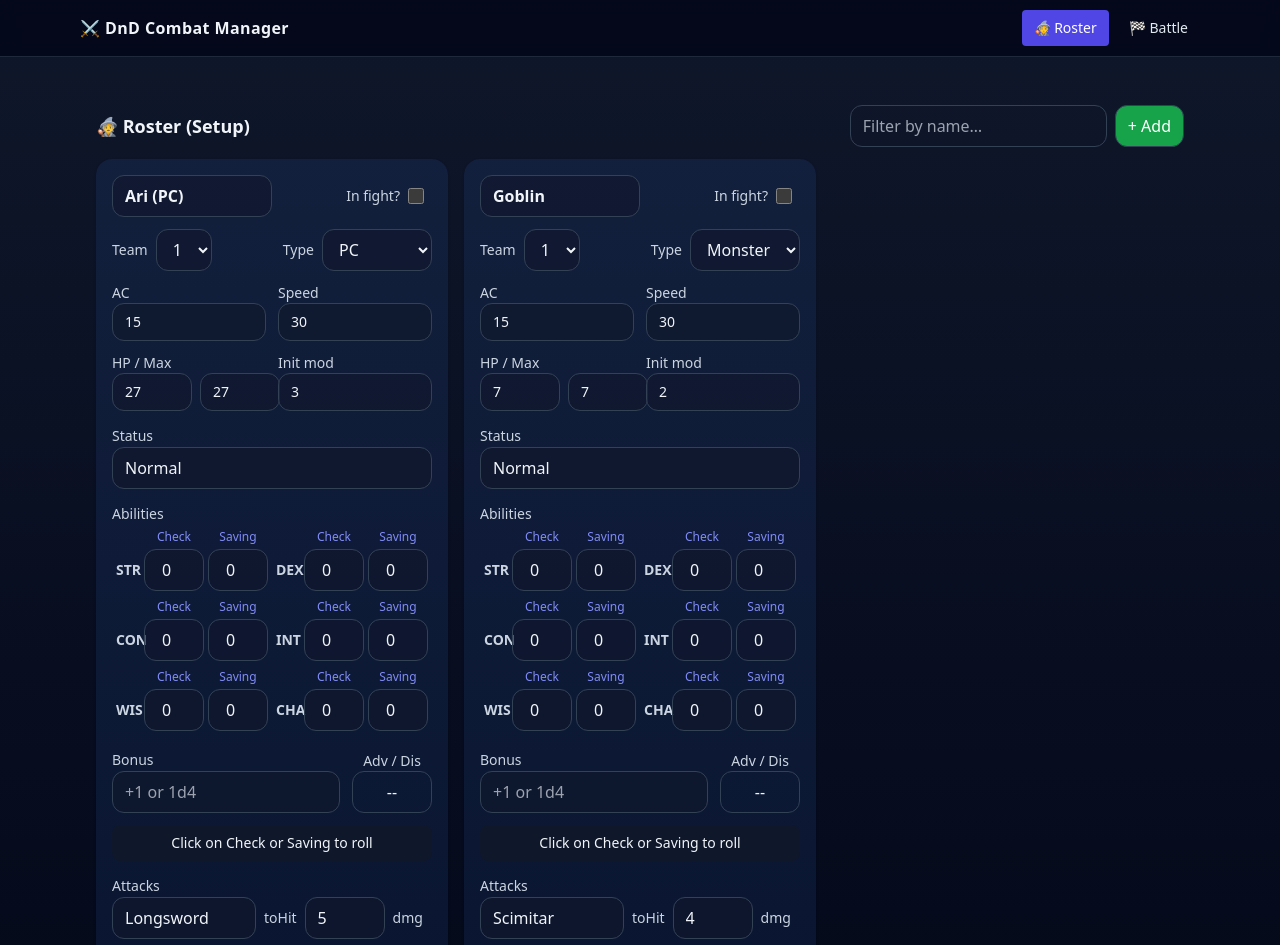
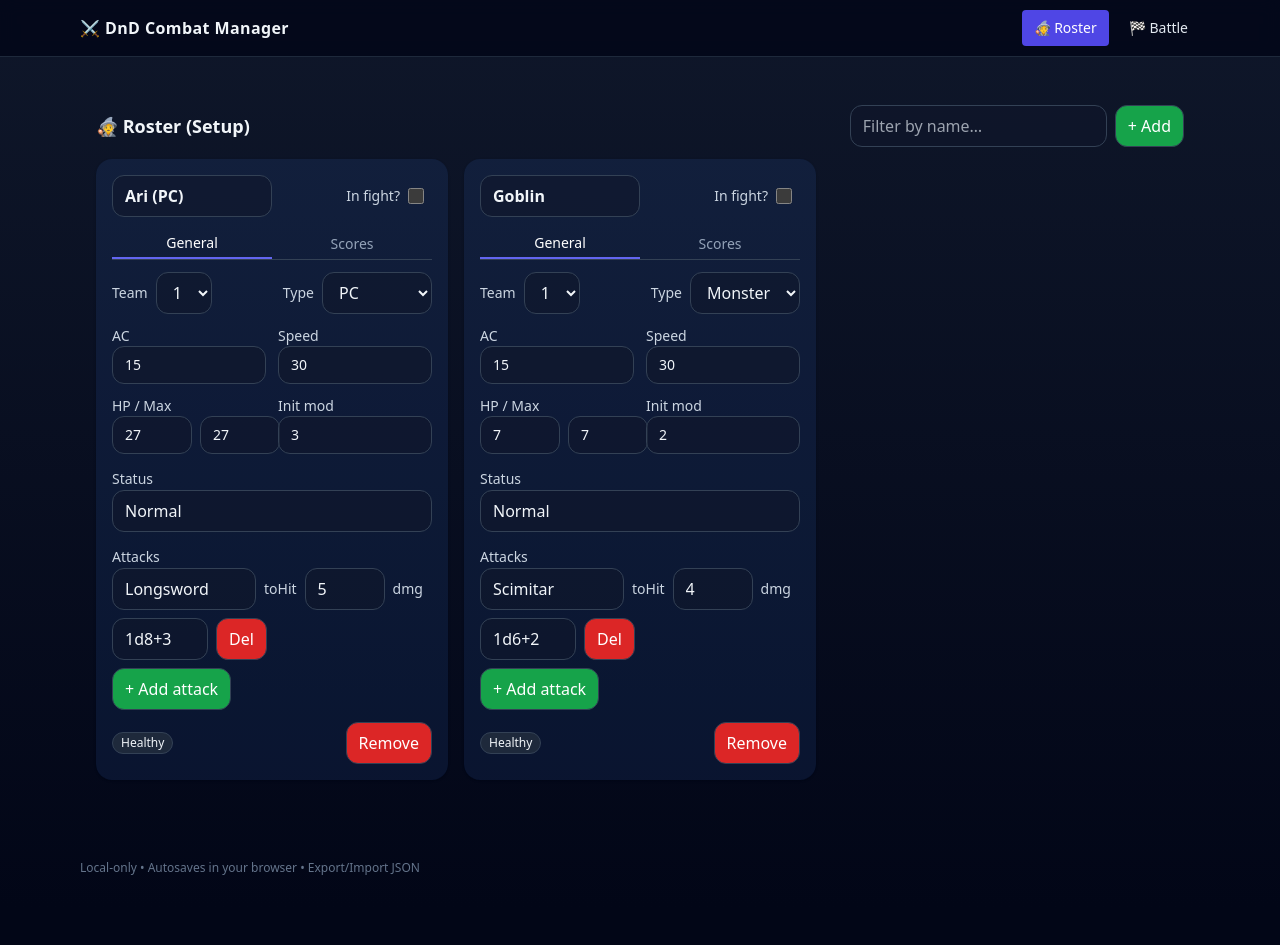
Before and after one commit to farzamsh/FineIllDoItMySelf, a React (Vite) app: page / in a window 1280 px wide. Shown: the top 945 px of the page. After the commit the page ends 908 px from the top, so only its background shows below. Built offline with nearby package versions, Linux system fonts and the light colour scheme.

Commit message:
created score tabs, fixed roll bugs

```diff
--- a/src/components/RosterManager.tsx
+++ b/src/components/RosterManager.tsx
@@ -26,7 +26,7 @@ function rollAbility(
     ...(bonus.parts || [])
   ].join("");
 
-  return `${total} ${parts}`;
+  return `${ab} ${type}: ${total} ${parts}`;
 }
 
 
@@ -60,9 +60,11 @@ const TEAM_BADGE: Record<TeamId, string> = {
 
 export default function RosterManager({ combatants, setCombatants }: Props) {
   const [filter, setFilter] = useState("");
-  const [checkResult, setCheckResult] = useState<string>("Click on Check or Saving to roll");
-  const [bonusInput, setBonusInput] = useState<string>("");
-  const [advMode, setAdvMode] = useState<"normal" | "advantage" | "disadvantage">("normal");
+  const [checkResult, setCheckResult] = useState<Record<string, string>>({});
+  const [bonusInput, setBonusInput] = useState<Record<string, string>>({});
+  const [advMode, setAdvMode] = useState<Record<string, 'normal' | 'advantage' | 'disadvantage'>>({});
+
+  const [tabState, setTabState] = useState<Record<string, 'general' | 'scores'>>({});
 
 
   const filtered = useMemo(() => {
@@ -123,6 +125,10 @@ export default function RosterManager({ combatants, setCombatants }: Props) {
         {filtered.map((c) => {
           const bloodied = c.hp <= Math.floor(c.maxHp / 2);
           const team = (c.team ?? 1) as TeamId;
+          const activeTab = tabState[c.id] || "general";
+          const bonus = bonusInput[c.id] || "";
+          const result = checkResult[c.id] || "Click on Check or Saving to roll";
+          const advState = advMode[c.id] || "normal";
 
           return (
             <div
@@ -150,7 +156,36 @@ export default function RosterManager({ combatants, setCombatants }: Props) {
                   <div></div>
                 </div>
               </div>
+              <div className="flex border-b border-slate-700 mb-3">
+                <button
+                  className={`flex-1 py-1 text-sm font-medium rounded-t-md ${
+                    activeTab === "general"
+                      ? "text-white border-b-2 border-indigo-500"
+                      : "text-slate-400 hover:text-white"
+                  }`}
+                  onClick={() =>
+                    setTabState((prev) => ({ ...prev, [c.id]: "general" }))
+                  }
+                >
+                  General
+                </button>
+                <button
+                  className={`flex-1 py-1 text-sm font-medium rounded-t-md ${
+                    activeTab === "scores"
+                      ? "text-white border-b-2 border-indigo-500"
+                      : "text-slate-400 hover:text-white"
+                  }`}
+                  onClick={() =>
+                    setTabState((prev) => ({ ...prev, [c.id]: "scores" }))
+                  }
+                >
+                  Scores
+                </button>
+              </div>
 
+              {/* General Stats */}
+              {activeTab === 'general' && (
+                <div className="space-y-3">
                   <div className="flex flex-wrap justify-between items-center gap-2">
                     <div className="flex flex-wrap justify-between items-center gap-2">
                       <label className="label">Team</label>
@@ -258,10 +293,14 @@ export default function RosterManager({ combatants, setCombatants }: Props) {
                       }
                     />
                   </div>
+                </div>
+              )}
+
 
               {/* Ability Checks and Saving Throws */}
-              <div>
-                <label className="label">Abilities</label>
+              {activeTab === 'scores' && (
+                <div className="space-y-3">
+                  {/* <label className="label">Abilities</label> */}
                   <div className="grid grid-cols-2">
                     {(["STR", "DEX", "CON", "INT", "WIS", "CHA"] as Ability[]).map((ab) => (
                       <div
@@ -274,10 +313,10 @@ export default function RosterManager({ combatants, setCombatants }: Props) {
                         {/* Check column */}
                         <div className="flex flex-col items-center flex-1">
                           <button
-                          className="text-xs text-indigo-400 hover:underline mb-1"
+                            className="text-xs text-slate-400 hover:text-white mb-1"
                             onClick={() => {
-                            const roll = rollAbility(c, ab, "check", bonusInput, advMode);
-                            setCheckResult(roll);
+                              const roll = rollAbility(c, ab, "check", bonus, advState);
+                              setCheckResult(prev => ({ ...prev, [c.id]: roll }));
                             }}
                           >
                             Check
@@ -296,10 +335,10 @@ export default function RosterManager({ combatants, setCombatants }: Props) {
                         {/* Saving column */}
                         <div className="flex flex-col items-center flex-1">
                           <button
-                          className="text-xs text-indigo-400 hover:underline mb-1"
+                            className="text-xs text-slate-400 hover:text-white mb-1"
                             onClick={() => {
-                            const roll = rollAbility(c, ab, "save", bonusInput, advMode);
-                            setCheckResult(roll);
+                              const roll = rollAbility(c, ab, "save", bonus, advState);
+                              setCheckResult(prev => ({ ...prev, [c.id]: roll }));
                             }}
                           >
                             Saving
@@ -326,34 +365,44 @@ export default function RosterManager({ combatants, setCombatants }: Props) {
                       <input
                         className="input w-full"
                         placeholder="+1 or 1d4"
-                      value={bonusInput}
-                      onChange={(e) => setBonusInput(e.target.value)}
+                        value={bonus}
+                        onChange={(e) => setBonusInput(prev => ({ ...prev, [c.id]: e.target.value}))}
                       />
                     </div>
                     <div className="flex flex-col items-center">
                       <label className="label">Adv / Dis</label>
                       <button
                         className={`btn w-20 ${
-                        advMode === "advantage" ? "bg-green-600 text-white" :
-                        advMode === "disadvantage" ? "bg-red-600 text-white" : ""
+                          advState === "advantage" ? "bg-green-600 text-white" :
+                          advState === "disadvantage" ? "bg-red-600 text-white" : ""
                         }`}
-                      onClick={() =>
-                        setAdvMode((prev) =>
-                          prev === "normal" ? "advantage" : prev === "advantage" ? "disadvantage" : "normal"
-                        )
-                      }
+                        onClick={() => {
+                          setAdvMode(prev => {
+                            const current = prev[c.id] || 'normal';
+                            const next =
+                              current === 'normal'
+                                ? 'advantage'
+                                : current === 'advantage'
+                                ? 'disadvantage'
+                                : 'normal';
+                            return { ...prev, [c.id]: next };
+                          });
+                        }}
+
                       >
-                      {advMode === "advantage" ? "Adv" : advMode === "disadvantage" ? "Dis" : "--"}
+                        {advState === "advantage" ? "Adv" : advState === "disadvantage" ? "Dis" : "--"}
                       </button>
                     </div>
                   </div>
 
                   {/* Result box */}
-                <div className="mt-3 p-2 rounded-lg bg-slate-900 text-center text-sm">
-                  {checkResult}
+                  <div className={`mt-3 p-2 rounded-lg bg-slate-900 text-center text-sm
+                    ${ result == "Click on Check or Saving to roll" ? "text-slate-400" : ""}
+                  `}>
+                    {result}
                   </div>
                 </div>
-
+              )}
 
               <div>
                 <label className="label">Attacks</label>
```
Lines whose indentation alone changed are shown as unchanged.
